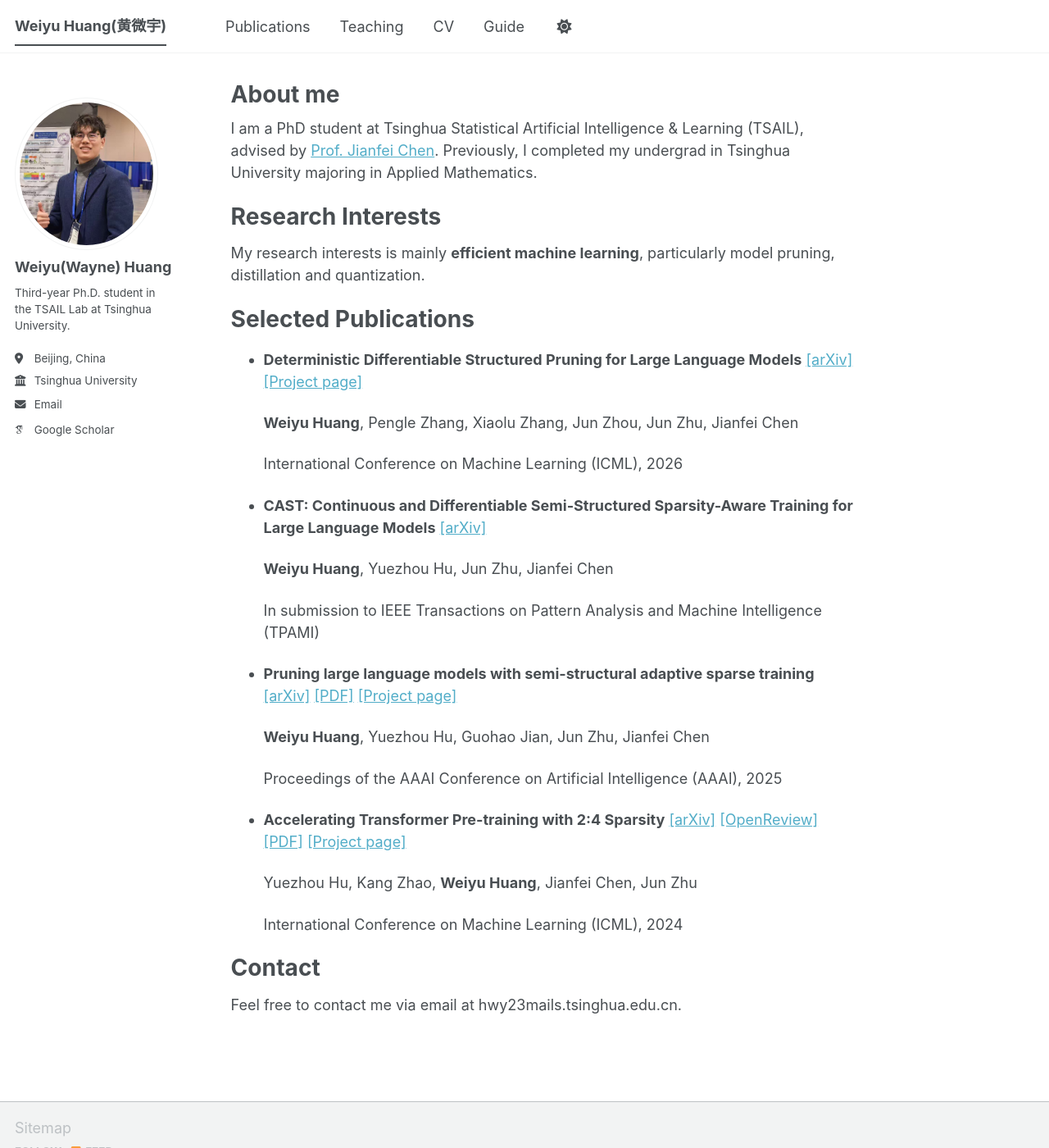
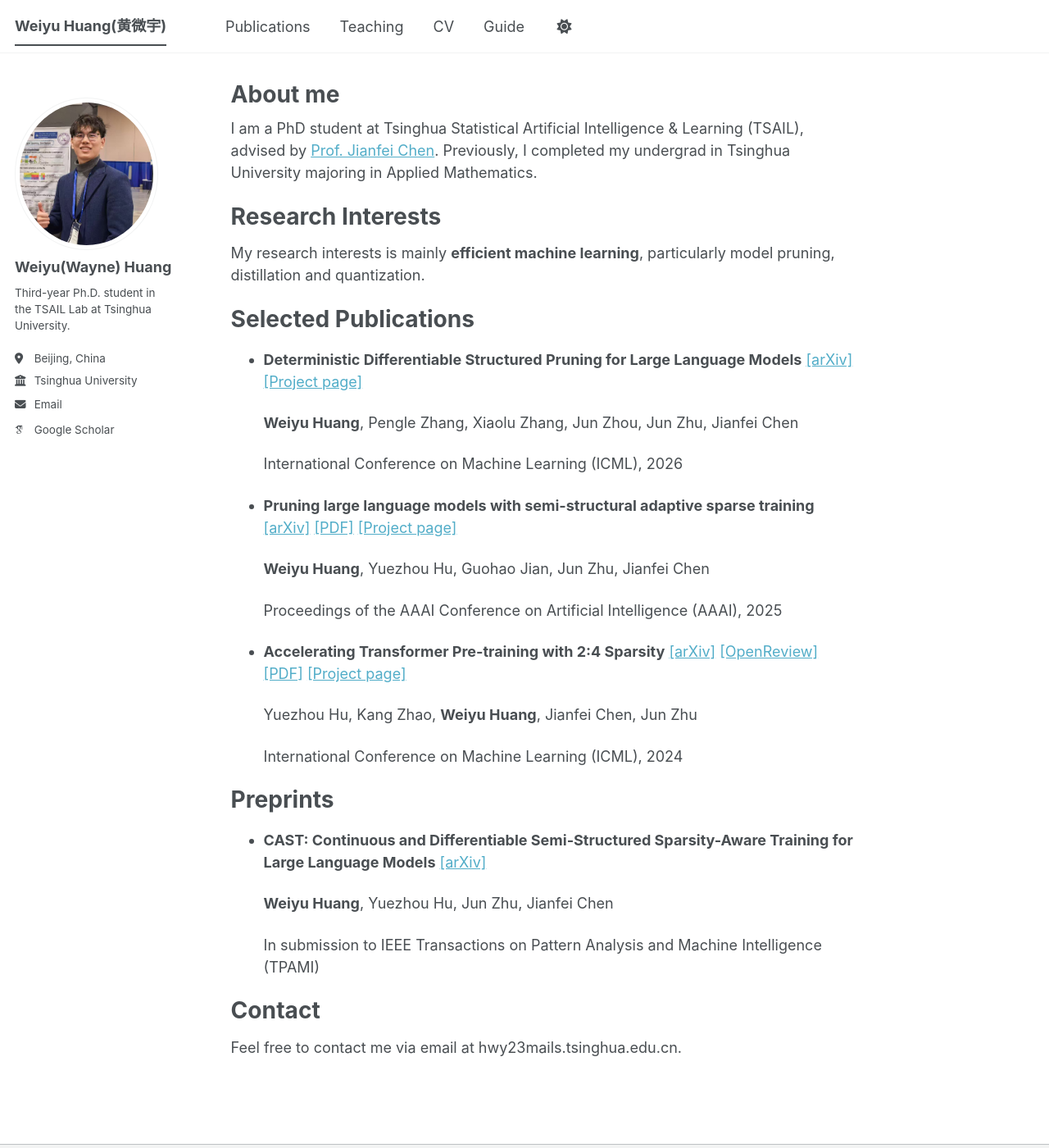
Before and after one commit to yellowtree123/yellowtree123.github.io, a Jekyll site: the page built from _pages/about.md, in a window 1280 px wide and 1400 px high. Shown: the whole window at 82% size. Built offline with Jekyll 4.4.1, drawn with Linux system fonts in a browser that asks for light colours; some web fonts are replaced; a script bundle is joined from its source files by our own code; library files that are not in the unit come from our copies; some of the changed lines change nothing that is shown.

Commit message:
Reorganize CAST paper to Preprints section
Moved the CAST paper to the Preprints section and updated its details.

```diff
--- a/_pages/about.md
+++ b/_pages/about.md
@@ -22,11 +22,6 @@ My research interests is mainly **efficient machine learning**, particularly mod
 
   International Conference on Machine Learning (ICML), 2026
 
-- **CAST: Continuous and Differentiable Semi-Structured Sparsity-Aware Training for Large Language Models** [[arXiv]](https://arxiv.org/abs/2509.25996)
-
-  **Weiyu Huang**, Yuezhou Hu, Jun Zhu, Jianfei Chen
-
-  In submission to IEEE Transactions on Pattern Analysis and Machine Intelligence (TPAMI)
 
 - **Pruning large language models with semi-structural adaptive sparse training** [[arXiv]](https://arxiv.org/abs/2407.20584)  [[PDF]](https://ojs.aaai.org/index.php/AAAI/article/view/34592/36747) [[Project page]](https://github.com/thu-ml/Adaptive-Sparse-Trainer)
 
@@ -40,6 +35,14 @@ My research interests is mainly **efficient machine learning**, particularly mod
 
   International Conference on Machine Learning (ICML), 2024
 
+# Preprints
+
+- **CAST: Continuous and Differentiable Semi-Structured Sparsity-Aware Training for Large Language Models** [[arXiv]](https://arxiv.org/abs/2509.25996)
+
+  **Weiyu Huang**, Yuezhou Hu, Jun Zhu, Jianfei Chen
+
+  In submission to IEEE Transactions on Pattern Analysis and Machine Intelligence (TPAMI)
+
 # Contact
 
 Feel free to contact me via email at hwy23mails.tsinghua.edu.cn.
```
